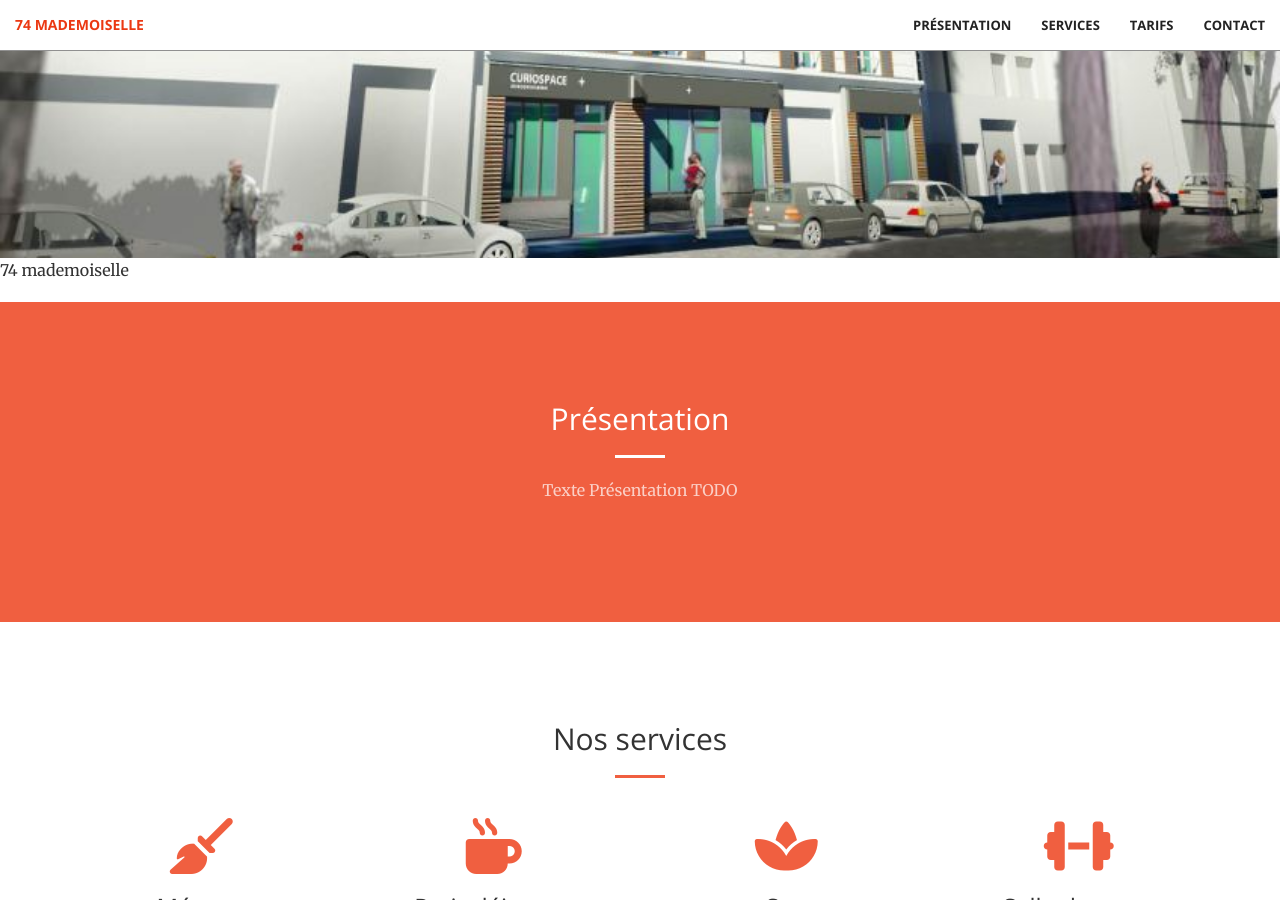
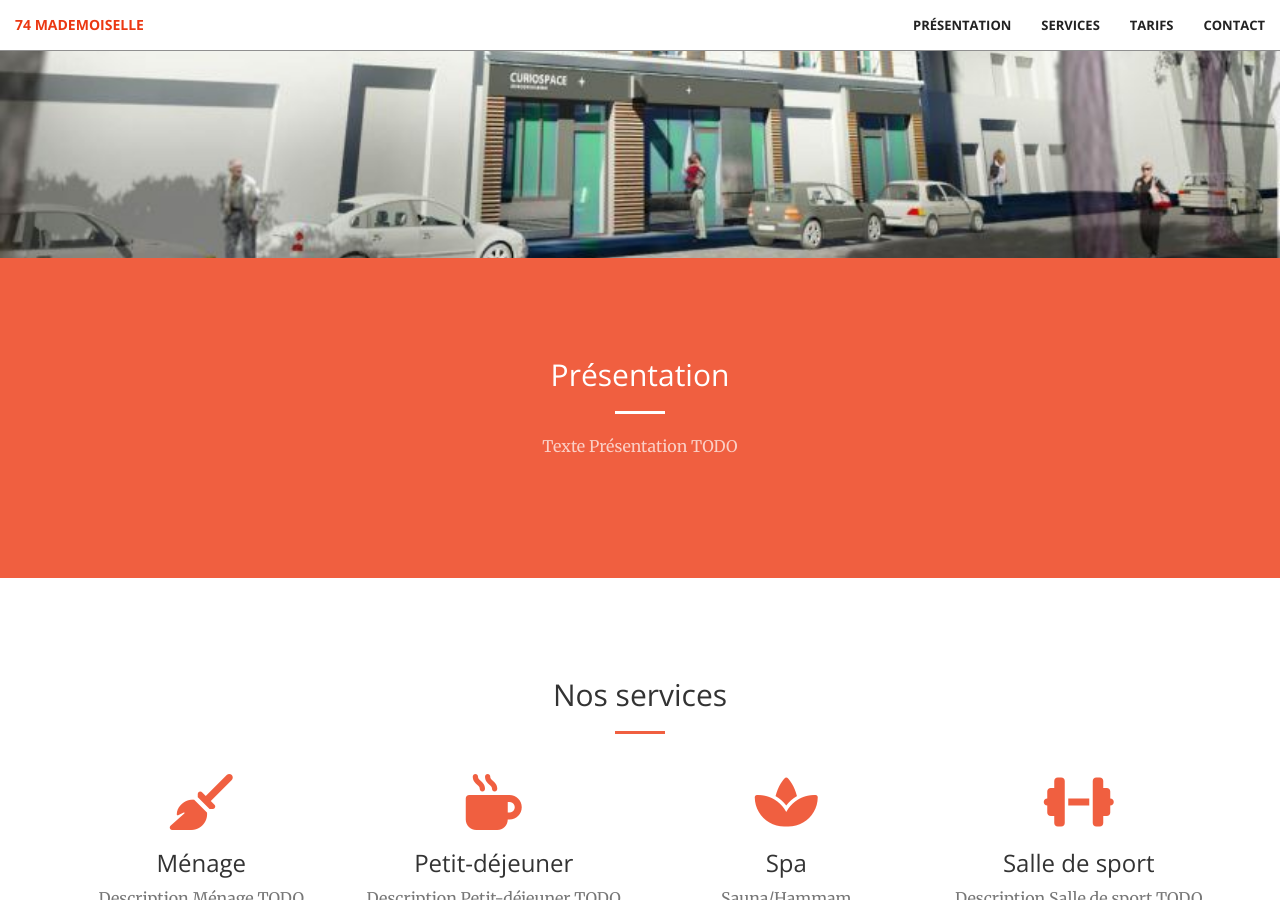
Before and after one commit to 74-mademoiselle/residence-ella.github.io, a Jekyll site: the page built from index.html, in a window 1280 px wide and 900 px high, scrolled down 642 px. Built offline with Jekyll 4.4.1, drawn with Linux system fonts in a browser that asks for light colours; nearby versions of some CDN libraries.

Commit message:
test includes

```diff
--- a/_includes/header.html
+++ b/_includes/header.html
@@ -1,4 +1,4 @@
-{% assign section = site.sections | find: "id", "header" %}
+{% assign section = site.sections|where:"sid","header"|first %}
 <header>
     <div class="header-content">
         <div class="header-content-inner">
--- a/index.html
+++ b/index.html
@@ -3,25 +3,7 @@
 ---
 
 {% include nav.html %}
-
-{% assign section = site.sections|where:"sid","header"|first %}
-<header>
-    <div class="header-content">
-        <div class="header-content-inner">
-            <h1>{{ section.title }}</h1>
-            <hr>
-            <p>{{ section.output }}</p>
-            <a href="#about" class="btn btn-primary btn-xl page-scroll">{{ section.CTA }}</a>
-        </div>
-    </div>
-</header>
-
-
-{% for section in site.sections %}
-  <p>{{ section.title }}</p>
-{% endfor %}
-
-
+{% include header.html %}
 {% include about.html %}
 {% include services.html %}
 {% include photos.html %}
```
